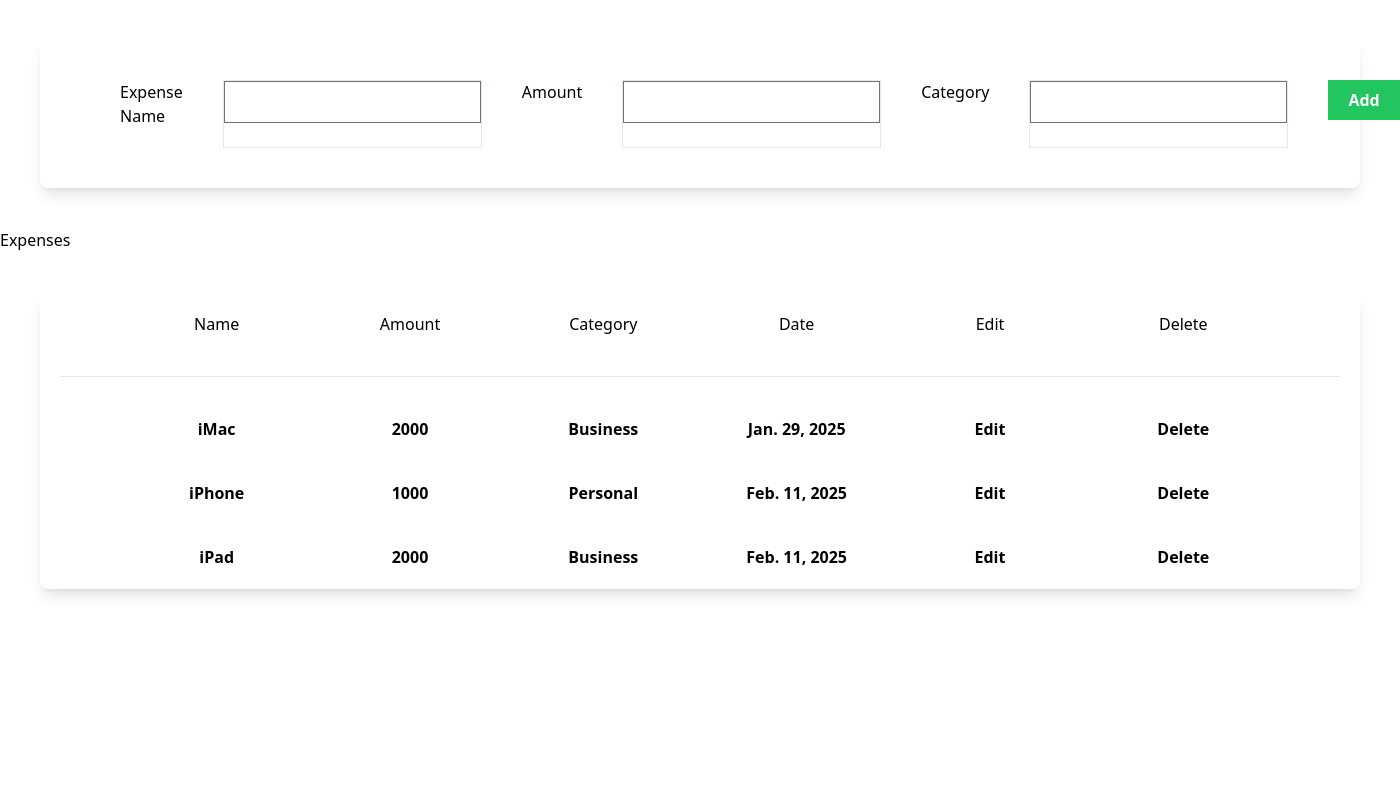
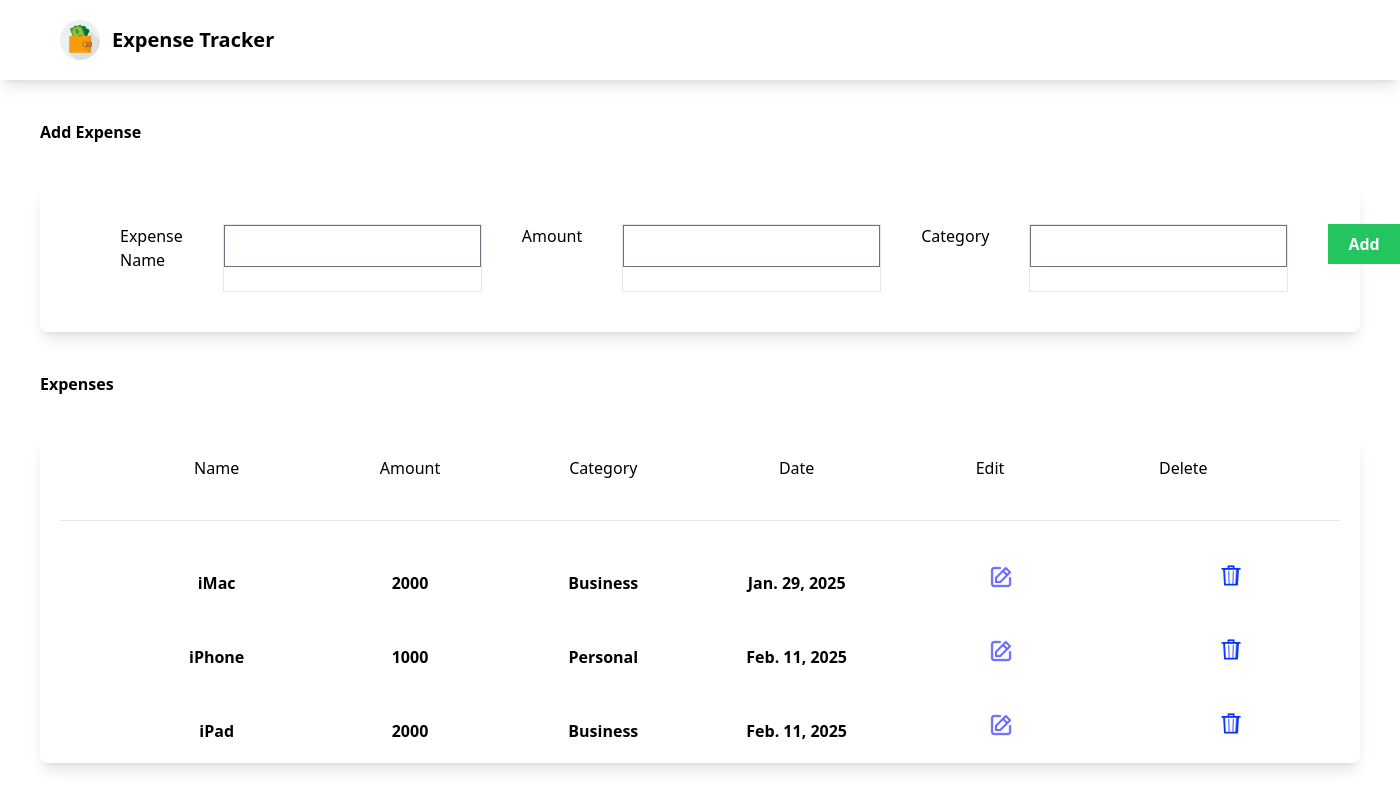
Before and after one commit to Aanchal-kumari-R/Expense-Tracker, a Django app: page / in a window 1400 px wide. Before the commit the page ends 596 px from the top, so only its background shows below. Run offline with Django 5.2, Linux system fonts and the light colour scheme; data comes from the database, SQL or seed files in the repository; both versions use the stored data as it was after the commit; some libraries are stand-ins or nearby versions.

Commit message:
Adding images and style

```diff
--- a/myapp/templates/myapp/base.html
+++ b/myapp/templates/myapp/base.html
@@ -10,6 +10,15 @@
     <title>Document</title>
 </head>
 <body>
+    <nav class="shadow-lg p-5">
+    <div class="container flex flex-wrap justify-between items-center mx-auto">
+        <a href="#" class="flex">
+         <img class="h-10 mr-3" src="{% static 'myapp/images/wallet_icon.png'%}" alt="">
+         <span class="self-center text-xl font-semibold">Expense Tracker</span>
+        </a>
+
+    </div>
+    </nav>
     {% block body %}
     {% endblock body%}
 </body>
--- a/myapp/templates/myapp/index.html
+++ b/myapp/templates/myapp/index.html
@@ -1,6 +1,8 @@
 {% extends "myapp/base.html" %}
+{% load static %}
 
 {% block body %}
+<div class="m-10 font-bold"> Add Expense</div>
 <form class="shadow-lg m-10 rounded-lg" method="post">
     {% csrf_token %}
         <div class="form-container px-10 py-10 flex">
@@ -31,7 +33,7 @@
         </div>
     </div>
 </form>
-<div>Expenses</div>
+<div class="m-10 font-bold">Expenses</div>
 <div class="shadow-lg m-10 rounded-lg">
     <div class="expense-header flex flex-wrap px-20 py-5 space-x-40">
         <span>Name</span>
@@ -48,12 +50,14 @@
       <span class="font-bold">{{expense.amount}}</span>
       <span class="font-bold">{{expense.category}}</span>
       <span class="font-bold">{{expense.date}}</span>
-      <span class="font-bold"><a href="{% url 'edit' expense.id %}">Edit</a></span>
-      <span class="font-bold">
+      <span class="pl-24"><a href="{% url 'edit' expense.id %}">
+        <img class="h-6" src="{% static 'myapp/images/edit_icon.png' %}" alt="">
+      </a></span>
+      <span class="pl-24">
         <form method="post" action="{% url 'delete' expense.id %}">
             {% csrf_token %}
             <button type="submit" name="delete">
-               Delete
+               <img class="h-7" src="{% static 'myapp/images/delete_icon.png'%}"
             </button>
         </form>
       </span>
--- a/theme/static/css/dist/styles.css
+++ b/theme/static/css/dist/styles.css
@@ -805,21 +805,16 @@ select {
   margin-right: auto;
 }
 
-.my-10 {
-  margin-top: 2.5rem;
-  margin-bottom: 2.5rem;
-}
-
-.mb-2 {
-  margin-bottom: 0.5rem;
-}
-
 .mb-5 {
   margin-bottom: 1.25rem;
 }
 
 .mt-10 {
   margin-top: 2.5rem;
+}
+
+.mr-3 {
+  margin-right: 0.75rem;
 }
 
 .block {
@@ -830,8 +825,24 @@ select {
   display: flex;
 }
 
+.h-5 {
+  height: 1.25rem;
+}
+
 .h-screen {
   height: 100vh;
+}
+
+.h-7 {
+  height: 1.75rem;
+}
+
+.h-6 {
+  height: 1.5rem;
+}
+
+.h-10 {
+  height: 2.5rem;
 }
 
 .flex-wrap {
@@ -846,10 +857,18 @@ select {
   justify-content: center;
 }
 
+.justify-between {
+  justify-content: space-between;
+}
+
 .space-x-40 > :not([hidden]) ~ :not([hidden]) {
   --tw-space-x-reverse: 0;
   margin-right: calc(10rem * var(--tw-space-x-reverse));
   margin-left: calc(10rem * calc(1 - var(--tw-space-x-reverse)));
+}
+
+.self-center {
+  align-self: center;
 }
 
 .rounded-lg {
@@ -872,6 +891,10 @@ select {
 
 .p-1 {
   padding: 0.25rem;
+}
+
+.p-5 {
+  padding: 1.25rem;
 }
 
 .px-10 {
@@ -904,6 +927,10 @@ select {
   padding-bottom: 1.25rem;
 }
 
+.pl-24 {
+  padding-left: 6rem;
+}
+
 .font-serif {
   font-family: ui-serif, Georgia, Cambria, "Times New Roman", Times, serif;
 }
@@ -911,6 +938,11 @@ select {
 .text-5xl {
   font-size: 3rem;
   line-height: 1;
+}
+
+.text-xl {
+  font-size: 1.25rem;
+  line-height: 1.75rem;
 }
 
 .font-bold {
```
Also changed, not shown: db.sqlite3, myapp/static/myapp/images/delete_icon.png (added), myapp/static/myapp/images/edit_icon.png (added), myapp/static/myapp/images/wallet_icon.png (added).
